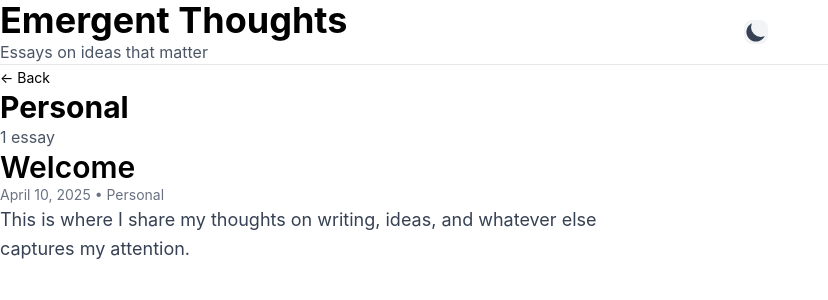
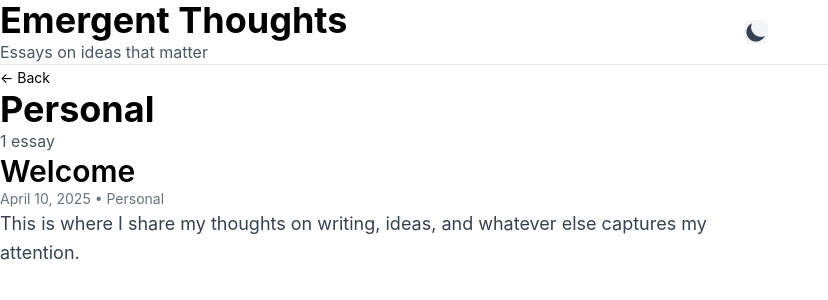
Before and after one commit to SanketAdk/Blog-Test-, a Next.js app: page /category/personal in a window 1280 px wide. Shown: the top 300 px of the page, without its empty margins (0-828 px from the left). Built offline with nearby package versions, Linux system fonts and the light colour scheme.

Commit message:
Update page.tsx

```diff
--- a/app/category/[category]/page.tsx
+++ b/app/category/[category]/page.tsx
@@ -22,7 +22,7 @@ export async function generateMetadata({ params }: PageProps) {
   const categoryName = category.charAt(0).toUpperCase() + category.slice(1);
 
   return {
-    title: `${categoryName} - Essays`,
+    title: `${categoryName} - Emergent Thoughts`,
     description: `Essays in ${categoryName}`,
   };
 }
@@ -31,7 +31,6 @@ export default async function CategoryPage({ params }: PageProps) {
   const { category } = await params;
   const categories = getAllCategories();
 
-  // Find the actual category name (case-insensitive)
   const actualCategory = categories.find(
     c => c.toLowerCase() === category.toLowerCase()
   );
@@ -43,31 +42,31 @@ export default async function CategoryPage({ params }: PageProps) {
   const posts = getPostsByCategory(actualCategory);
 
   return (
-    <div className="min-h-screen bg-white">
+    <div className="min-h-screen bg-white dark:bg-black transition-colors">
       <Header />
 
-      <main className="max-w-2xl mx-auto px-4 pb-16">
+      <main className="max-w-3xl mx-auto px-6 sm:px-8 pb-16">
         {/* Header */}
         <div className="mb-12">
-          <Link href="/" className="text-gray-600 hover:text-black transition text-sm">
+          <Link href="/" className="text-gray-600 dark:text-gray-400 hover:text-black dark:hover:text-white transition text-sm">
             ← Back
           </Link>
-          <h1 className="text-3xl font-bold text-black mt-4 mb-2">{actualCategory}</h1>
-          <p className="text-gray-600">
+          <h1 className="text-4xl font-bold text-black dark:text-white mt-4 mb-2">{actualCategory}</h1>
+          <p className="text-gray-600 dark:text-gray-400">
             {posts.length} {posts.length === 1 ? 'essay' : 'essays'}
           </p>
         </div>
 
         {/* Posts */}
         {posts.length > 0 ? (
-          <div className="space-y-8">
+          <div className="space-y-12">
             {posts.map(post => (
               <PostCard key={post.id} post={post} />
             ))}
           </div>
         ) : (
           <div className="text-center py-12">
-            <p className="text-gray-600">No essays in this category yet.</p>
+            <p className="text-gray-600 dark:text-gray-400">No essays in this category yet.</p>
           </div>
         )}
       </main>
```
